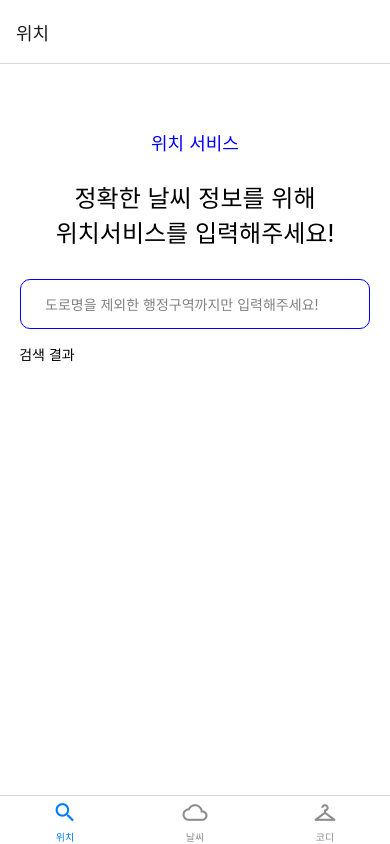
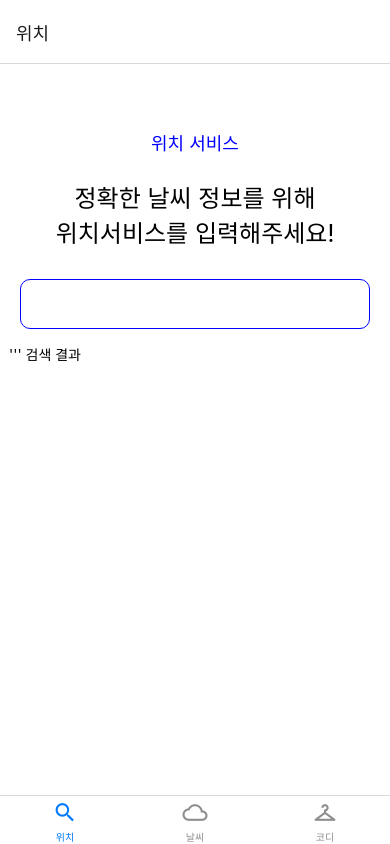
Before and after one commit to ParkJongJoon7128/clothWeatherApp, a React Native app: screen /Location in a window 390 px wide. Built offline with nearby package versions, Linux system fonts and the light colour scheme.

Commit message:
LocationScreen 디자인중

```diff
--- a/components/add_Address.js
+++ b/components/add_Address.js
@@ -5,7 +5,6 @@ const add_Address = ({style}) => {
   return (
     <TextInput
       style={style}
-      placeholder="도로명을 제외한 행정구역까지만 입력해주세요!"
       //inlineImageLeft="search_icon"
       numberOfLines={1}
       placeholderTextColor="gray"
--- a/screens/LocationScreen.js
+++ b/screens/LocationScreen.js
@@ -5,7 +5,13 @@ import {useState} from 'react';
 import {ScrollView} from 'react-native-gesture-handler';
 
 const LocationScreen = () => {
-  const [text, onChangeText] = React.useState('');
+  const [text, setChangeText] = React.useState('');
+
+  // const changeText = value => {
+  //   setChangeText({text: value});
+  // };
+
+  // const submitText = {};
 
   return (
     <View style={styles.wrapper}>
@@ -35,10 +41,12 @@ const LocationScreen = () => {
               paddingHorizontal: 24,
             }}
             placeholder="도로명을 제외한 행정구역까지만 입력해주세요!"
+            // onChangeText={changeText}
+            // onSubmitEditing={submitText}
           />
         </View>
         <View style={styles.textInputResult}>
-          <Text>{text} 검색 결과</Text>
+          <Text>'{text}'' 검색 결과</Text>
         </View>
       </View>
 
```
